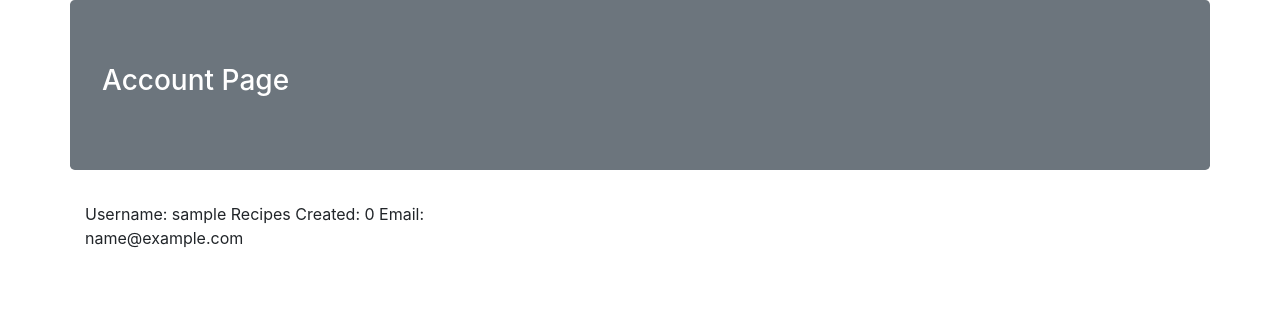
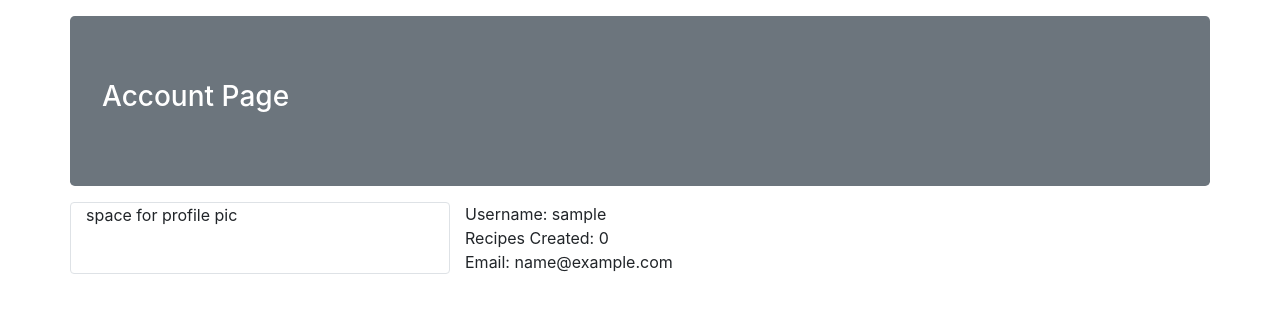
Before and after one commit to anthony-scrivener1225/recipeflask, a Flask app: page /myaccount in a window 1280 px wide. Shown: the part 56-369 px from the top of the page. Run offline with Flask 3, Linux system fonts and the light colour scheme; a user stored in the database is signed in; tables that the repository leaves empty hold one stand-in row (values such as "Sample post"); some libraries are stand-ins or nearby versions.

Commit message:
Adjustments to the my account page was made to reflect a barebones look for the profile. login_required was added to views that were needed.

```diff
--- a/app/main/templates/main/myaccount.html
+++ b/app/main/templates/main/myaccount.html
@@ -1,12 +1,15 @@
 {% extends "base.html" %}
 {% block content %}
-<div class="container jumbotron bg-secondary text-white"> <h3>Account Page</h3></div>
+<div class="container jumbotron bg-secondary text-white my-3"> <h3>Account Page</h3></div>
 <div class="container">
     <div class="row">
+        <div class="col-4 border rounded">
+            space for profile pic
+        </div>
         <div class="col-4">
-            Username: {{user.username}}
-            Recipes Created: 0
-            Email: {{user.email}}
+            Username: {{user.username}} <br>
+            Recipes Created: 0 <br>
+            Email: {{user.email}} <br>
         </div>
     </div>
 </div>
--- a/app/main/views/views.py
+++ b/app/main/views/views.py
@@ -1,6 +1,6 @@
 from app.main import blp
 from flask import abort, render_template, url_for, redirect
-from flask_login import current_user
+from flask_login import current_user, login_required
 
 
 @blp.route('/')
@@ -8,5 +8,6 @@ def index():
     return render_template('index.html')
 
 @blp.route('/myaccount')
+@login_required
 def my_account():
     return render_template('myaccount.html',user=current_user)
--- a/app/recipes/views/views.py
+++ b/app/recipes/views/views.py
@@ -28,6 +28,7 @@ def recipe_view(recipe_id):
     return render_template('viewrecipe.html', recipe=recipe)
 
 @blp.route('/addtag', methods=["GET","POST"])
+@login_required
 def add_tag():
     form = AddTag()
     if form.validate_on_submit():
```
